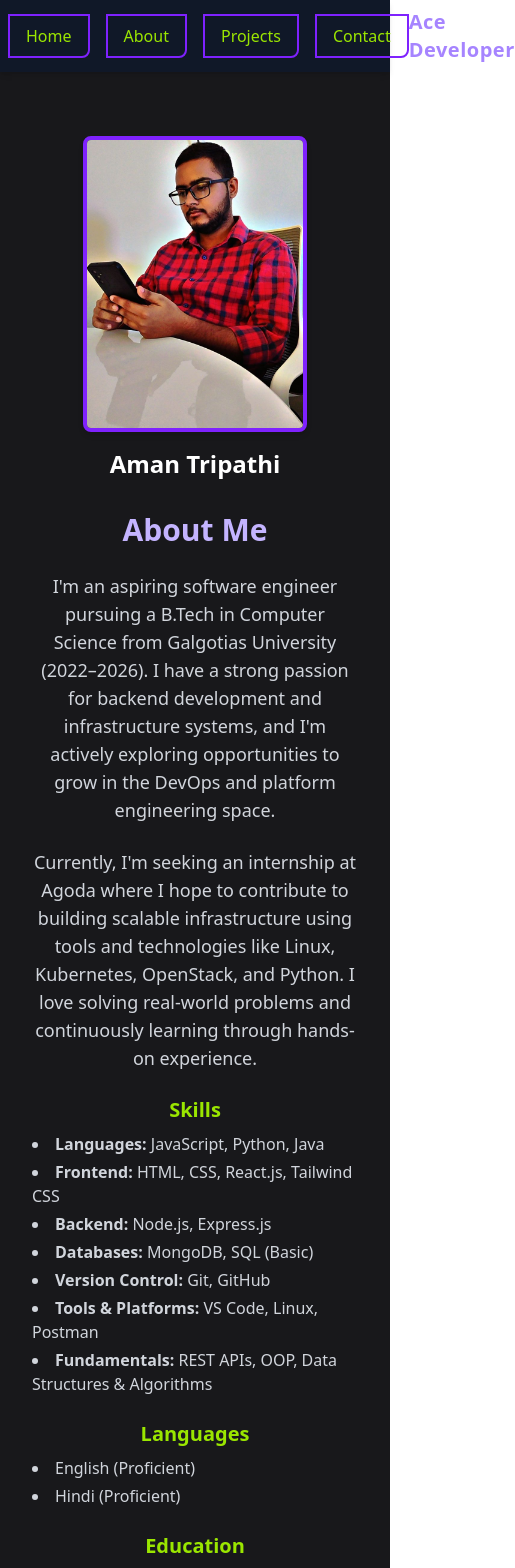
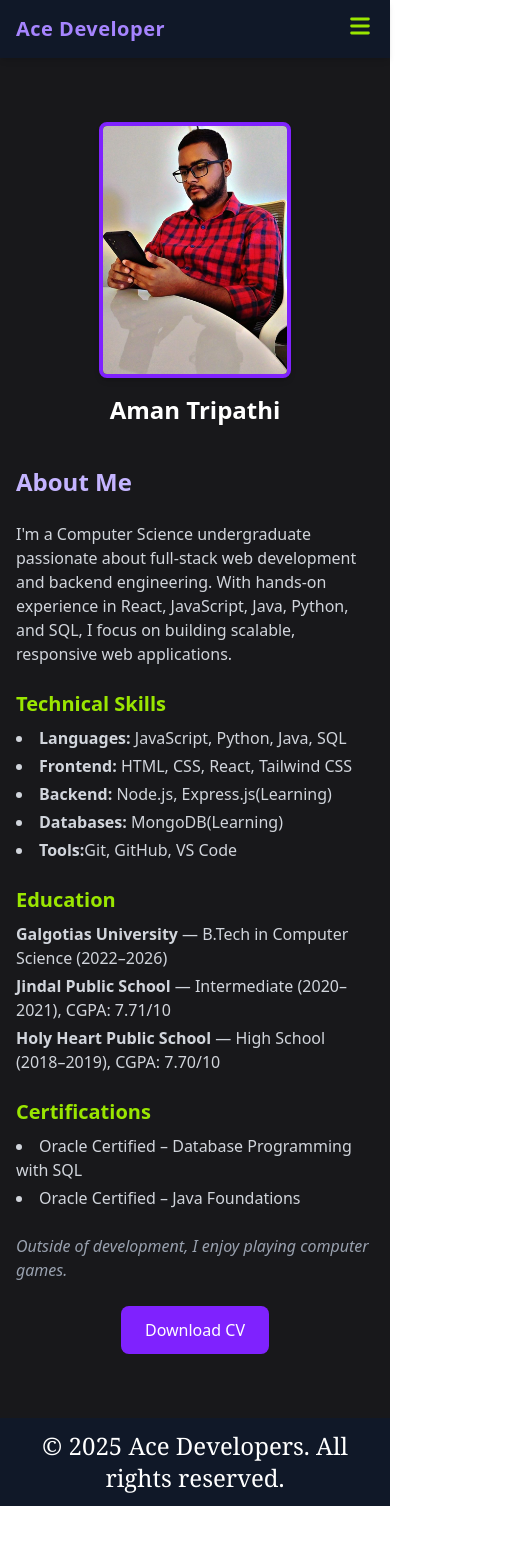
Before and after one commit to AMANTRIPATHI12/Ace-Developer, a React (Vite) app: page /about in a window 390 px wide. Shown: the top 1568 px of the page, 515 px wide, since content can reach past the window. After the commit the page ends 1506 px from the top, so only its background shows below. Built offline with nearby package versions, Linux system fonts and the light colour scheme.

Commit message:
Responsive Design

```diff
--- a/package.json
+++ b/package.json
@@ -11,8 +11,10 @@
   },
   "dependencies": {
     "@tailwindcss/vite": "^4.1.3",
+    "framer-motion": "^12.10.0",
     "react": "^19.0.0",
     "react-dom": "^19.0.0",
+    "react-icons": "^5.5.0",
     "react-router-dom": "^7.5.0",
     "tailwindcss": "^4.1.3"
   },
--- a/src/App.jsx
+++ b/src/App.jsx
@@ -1,4 +1,4 @@
-import React from "react";
+import React, { useState, useEffect } from "react";
 import { Route, Routes } from "react-router-dom";
 import Navbar from "./components/Navbar";
 import Home from "./components/Home";
@@ -6,18 +6,32 @@ import About from "./components/About";
 import Contact from "./components/Contact";
 import Projects from "./components/Projects";
 import Footer from "./components/Footer";
+import LoadingScreen from "./components/Loader";
 
 function App() {
+  const [loading, setLoading] = useState(true);
+
+  useEffect(() => {
+    const timeout = setTimeout(() => setLoading(false), 3000); // fallback
+    return () => clearTimeout(timeout);
+  }, []);
+
   return (
     <>
-      <Navbar />
-      <Routes>
-        <Route path="/" element={<Home />} />
-        <Route path="/about" element={<About />}/>
-        <Route path="/contact" element={<Contact />}/>
-        <Route path="/projects" element={<Projects />}/>
-      </Routes>
-      <Footer />
+      {loading ? (
+        <LoadingScreen onFinish={() => setLoading(false)} />
+      ) : (
+        <>
+          <Navbar />
+          <Routes>
+            <Route path="/" element={<Home />} />
+            <Route path="/about" element={<About />} />
+            <Route path="/contact" element={<Contact />} />
+            <Route path="/projects" element={<Projects />} />
+          </Routes>
+          <Footer />
+        </>
+      )}
     </>
   );
 }
--- a/src/components/About.jsx
+++ b/src/components/About.jsx
@@ -3,80 +3,75 @@ import profileImage from "/images/Aman.jpg";
 
 const About = () => {
   return (
-    <section className="bg-zinc-900 text-white py-16 px-8">
-      <div className="max-w-6xl mx-auto flex flex-col lg:flex-row items-center justify-between space-y-8 lg:space-y-0">
-        {/* Left Section: Image */}
-    <div className="flex flex-col items-center lg:w-1/3">
+    <section className="bg-zinc-900 text-white py-16 px-4 sm:px-8">
+      <div className="max-w-6xl mx-auto grid grid-cols-1 lg:grid-cols-3 gap-10 items-start">
+        {/* Left: Profile Image */}
+        <div className="flex flex-col items-center">
           <img
             src={profileImage}
             alt="Aman Tripathi"
-        className="rounded-lg w-56 h-74 object-cover border-4 border-violet-600 shadow-md"
+            className="rounded-lg w-48 h-64 object-cover border-4 border-violet-600 shadow-md"
           />
           <h1 className="text-2xl font-bold text-white mt-4">Aman Tripathi</h1>
         </div>
 
-
-        {/* Right Section: Details */}
-        <div className="lg:w-2/3 text-center lg:text-left">
-          <h2 className="text-3xl font-semibold text-violet-300 mb-6">
+        {/* Right: Details */}
+        <div className="lg:col-span-2 space-y-6">
+          <h2 className="text-2xl sm:text-3xl font-semibold text-violet-300">
             About Me
           </h2>
 
-          <p className="text-lg text-gray-300 mb-6">
-            I'm an aspiring software engineer pursuing a B.Tech in Computer Science from Galgotias University (2022–2026). I have a strong passion for backend development and infrastructure systems, and I'm actively exploring opportunities to grow in the DevOps and platform engineering space.
+          <p className="text-base sm:text-lg text-gray-300">
+            I'm a Computer Science undergraduate passionate about full-stack web development and backend engineering. With hands-on experience in React, JavaScript, Java, Python, and SQL, I focus on building scalable, responsive web applications.
           </p>
 
-          <p className="text-lg text-gray-300 mb-6">
-            Currently, I'm seeking an internship at Agoda where I hope to contribute to building scalable infrastructure using tools and technologies like Linux, Kubernetes, OpenStack, and Python. I love solving real-world problems and continuously learning through hands-on experience.
-          </p>
-
-          {/* Skills Section */}
-          <div className="text-gray-300 mb-6">
-            <h3 className="text-xl text-lime-400 font-semibold mb-2">Skills</h3>
-            <ul className="list-disc list-inside space-y-1 text-left">
-              <li><strong>Languages:</strong> JavaScript, Python, Java</li>
-              <li><strong>Frontend:</strong> HTML, CSS, React.js, Tailwind CSS</li>
-              <li><strong>Backend:</strong> Node.js, Express.js</li>
-              <li><strong>Databases:</strong> MongoDB, SQL (Basic)</li>
-              <li><strong>Version Control:</strong> Git, GitHub</li>
-              <li><strong>Tools & Platforms:</strong> VS Code, Linux, Postman</li>
-              <li><strong>Fundamentals:</strong> REST APIs, OOP, Data Structures & Algorithms</li>
+          <div>
+            <h3 className="text-xl text-lime-400 font-semibold mb-2">
+              Technical Skills
+            </h3>
+            <ul className="list-disc list-inside space-y-1 text-gray-300">
+              <li><strong>Languages:</strong> JavaScript, Python, Java, SQL</li>
+              <li><strong>Frontend:</strong> HTML, CSS, React, Tailwind CSS</li>
+              <li><strong>Backend:</strong> Node.js, Express.js(Learning)</li>
+              <li><strong>Databases:</strong> MongoDB(Learning)</li>
+              <li><strong>Tools:</strong>Git, GitHub, VS Code</li>
             </ul>
           </div>
 
-
-          {/* Languages */}
-          <div className="text-gray-300 mb-6">
-            <h3 className="text-xl text-lime-400 font-semibold mb-2">Languages</h3>
-            <ul className="list-disc list-inside space-y-1 text-left">
-              <li>English (Proficient)</li>
-              <li>Hindi (Proficient)</li>
-            </ul>
-          </div>
-
-          {/* Education */}
-          <div className="text-gray-300 mb-6">
-            <h3 className="text-xl text-lime-400 font-semibold mb-2">Education</h3>
-            <ul className="space-y-1 text-left">
+          <div>
+            <h3 className="text-xl text-lime-400 font-semibold mb-2">
+              Education
+            </h3>
+            <ul className="text-gray-300 space-y-1">
               <li><strong>Galgotias University</strong> — B.Tech in Computer Science (2022–2026)</li>
               <li><strong>Jindal Public School</strong> — Intermediate (2020–2021), CGPA: 7.71/10</li>
               <li><strong>Holy Heart Public School</strong> — High School (2018–2019), CGPA: 7.70/10</li>
             </ul>
           </div>
 
-          {/* Optional personal touch */}
-          <p className="text-gray-400 italic mb-8">
-            Outside of tech, I enjoy exploring music, watching tech videos, and playing chess. I believe that curiosity and consistency are the keys to meaningful growth.
-          </p>
+          <div>
+            <h3 className="text-xl text-lime-400 font-semibold mb-2">
+              Certifications
+            </h3>
+            <ul className="text-gray-300 list-disc list-inside space-y-1">
+              <li>Oracle Certified – Database Programming with SQL</li>
+              <li>Oracle Certified – Java Foundations</li>
+            </ul>
+          </div>
 
-          {/* Download CV Button */}
+          <div className="text-gray-400 italic">
+            Outside of development, I enjoy playing computer games.
+          </div>
+
+          <div className="flex justify-center lg:justify-start">
             <a
               href="/path/to/your/cv.pdf"
               download
-            className="inline-block bg-violet-600 text-white py-3 px-6 rounded-lg hover:bg-violet-700 transition duration-300"
+              className="bg-violet-600 text-white py-3 px-6 rounded-lg hover:bg-violet-700 transition duration-300"
             >
               Download CV
             </a>
+          </div>
         </div>
       </div>
     </section>
--- a/src/components/Home.jsx
+++ b/src/components/Home.jsx
@@ -2,10 +2,8 @@ import React from "react";
 
 const Home = () => {
   return (
-    <section className="bg-[url('/images/Home.jpg')] bg-no-repeat bg-center bg-cover w-screen h-screen flex items-center justify-center text-center">
-
-      <h2 className="text-white text-3xl font-serif">Welcome to Ace Developer</h2>
-
+    <section className="bg-[url('/images/Home.jpg')] bg-no-repeat bg-center bg-cover w-full h-screen flex items-center justify-center text-center">
+          <h2 className="text-white text-3xl font-serif">Welcome to Ace Developer</h2>
     </section>
   );
 };
--- /dev/null
+++ b/src/components/Loader.jsx
@@ -0,0 +1,43 @@
+import React, { useEffect } from "react";
+import { motion, useAnimation } from "framer-motion";
+
+const LoadingScreen = ({ onFinish }) => {
+  const controls = useAnimation();
+
+  useEffect(() => {
+    const sequence = async () => {
+      await controls.start("visible");
+      setTimeout(() => onFinish(), 2500); // Change this to match your animation duration
+    };
+    sequence();
+  }, [controls, onFinish]);
+
+  const variants = {
+    hidden: { opacity: 0, scale: 0.8 },
+    visible: {
+      opacity: 1,
+      scale: 1,
+      transition: {
+        duration: 0.8,
+        ease: "easeInOut",
+        repeat: Infinity,
+        repeatType: "mirror"
+      },
+    },
+  };
+
+  return (
+    <div className="fixed top-0 left-0 w-screen h-screen z-50 bg-zinc-900 flex items-center justify-center">
+      <motion.h1
+        className="text-4xl md:text-6xl font-bold text-violet-500 tracking-widest"
+        variants={variants}
+        initial="hidden"
+        animate={controls}
+      >
+        Ace Developer
+      </motion.h1>
+    </div>
+  );
+};
+
+export default LoadingScreen;
--- a/src/components/Navbar.jsx
+++ b/src/components/Navbar.jsx
@@ -1,49 +1,58 @@
-import React from "react";
+import React, { useState } from "react";
 import { Link } from "react-router-dom";
-
+import { HiMenu, HiX } from "react-icons/hi"; // Make sure react-icons is installed
 
 const Navbar = () => {
-  const scrollToSection = (id) => {
-    const element = document.getElementById(id);
-    if (element) {
-      element.scrollIntoView({ behavior: "smooth" });
-    }
-  };
+  const [menuOpen, setMenuOpen] = useState(false);
+
+  const toggleMenu = () => setMenuOpen(!menuOpen);
 
   return (
-    <nav className="bg-gray-900 p-2 flex justify-between items-center shadow-md sticky w-full">
-  <div className="flex space-x-4">
-    <Link
-      to="/"
-      className="text-lime-400 border-2 border-violet-600 rounded-br-lg px-4 py-2 hover:bg-violet-600 hover:text-white transition"
-    >
-      Home
-    </Link>
-    <Link
-      to="/about"
-      className="text-lime-400 border-2 border-violet-600 rounded-br-lg px-4 py-2 hover:bg-violet-600 hover:text-white transition"
-    >
-      About
-    </Link>
-    <Link
-      to="/projects"
-      className="text-lime-400 border-2 border-violet-600 rounded-br-lg px-4 py-2 hover:bg-violet-600 hover:text-white transition"
-    >
-      Projects
-    </Link>
-    <Link
-      to="/contact"
-      className="text-lime-400 border-2 border-violet-600 rounded-br-lg px-4 py-2 hover:bg-violet-600 hover:text-white transition"
-    >
-      Contact
-    </Link>
-  </div>
+    <nav className="bg-gray-900 px-4 py-3 shadow-md sticky top-0 z-50 w-full">
+      <div className="max-w-7xl mx-auto flex justify-between items-center">
 
-  <div className="text-violet-400 text-xl font-bold tracking-wide">
-    <Link to="/">Ace Developer</Link>
-  </div>
-</nav>
+        {/* Logo */}
+        <div className="text-violet-400 text-xl font-bold tracking-wide">
+          <Link to="/">Ace Developer</Link>
+        </div>
+
+        {/* Desktop Menu */}
+        <div className="hidden md:flex space-x-4">
+          <NavLink to="/" label="Home" />
+          <NavLink to="/about" label="About" />
+          <NavLink to="/projects" label="Projects" />
+          <NavLink to="/contact" label="Contact" />
+        </div>
+
+        {/* Mobile Hamburger */}
+        <div className="md:hidden">
+          <button onClick={toggleMenu} className="text-lime-400 focus:outline-none">
+            {menuOpen ? <HiX size={28} /> : <HiMenu size={28} />}
+          </button>
+        </div>
+      </div>
+
+      {/* Mobile Menu */}
+      {menuOpen && (
+        <div className="md:hidden flex flex-col space-y-2 mt-3">
+          <NavLink to="/" label="Home" onClick={toggleMenu} />
+          <NavLink to="/about" label="About" onClick={toggleMenu} />
+          <NavLink to="/projects" label="Projects" onClick={toggleMenu} />
+          <NavLink to="/contact" label="Contact" onClick={toggleMenu} />
+        </div>
+      )}
+    </nav>
   );
 };
 
+const NavLink = ({ to, label, onClick }) => (
+  <Link
+    to={to}
+    onClick={onClick}
+    className="text-lime-400 border-2 border-violet-600 rounded-br-lg px-4 py-2 hover:bg-violet-600 hover:text-white transition text-center"
+  >
+    {label}
+  </Link>
+);
+
 export default Navbar;
```
Also changed, not shown: src/components/Projects.jsx (+33 -29 lines), 1 other file (tests, documents, lock files or other folders). Lines whose indentation alone changed are shown as unchanged.
